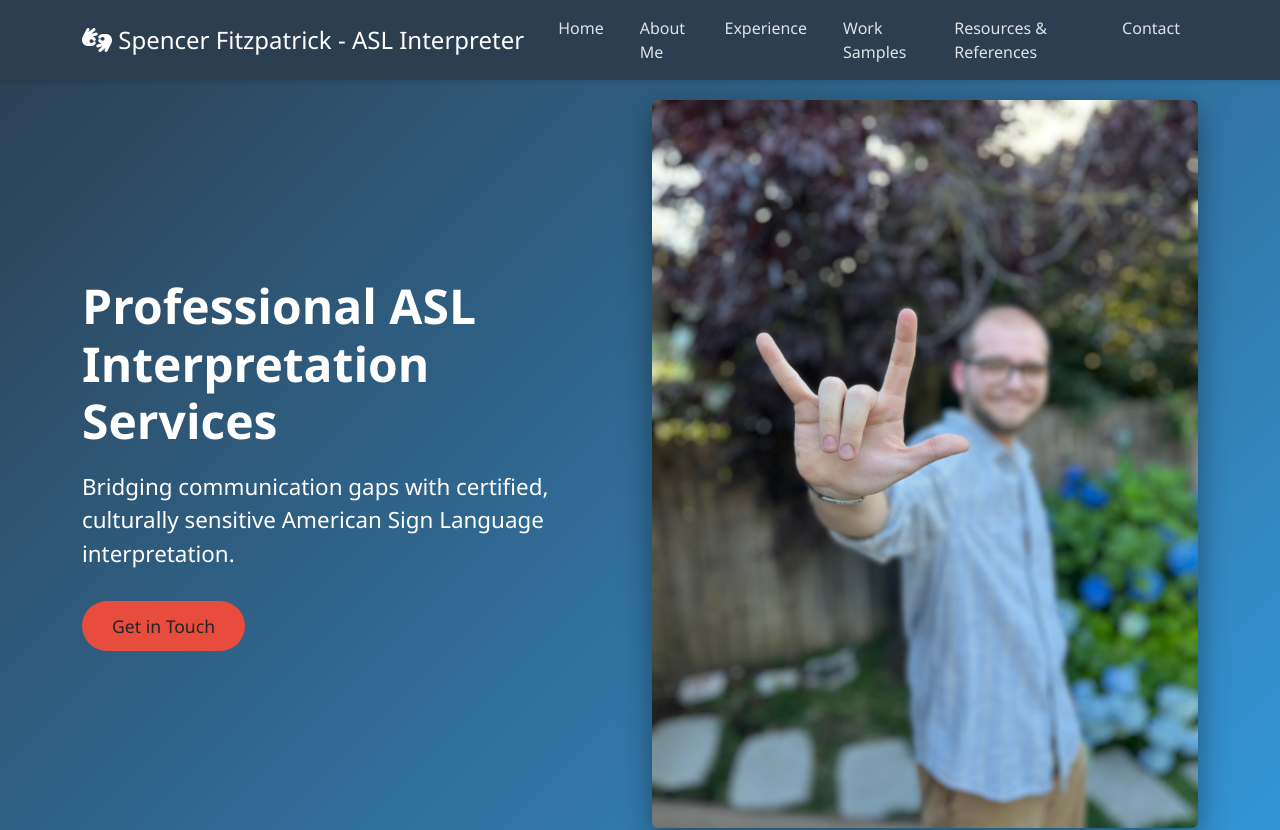
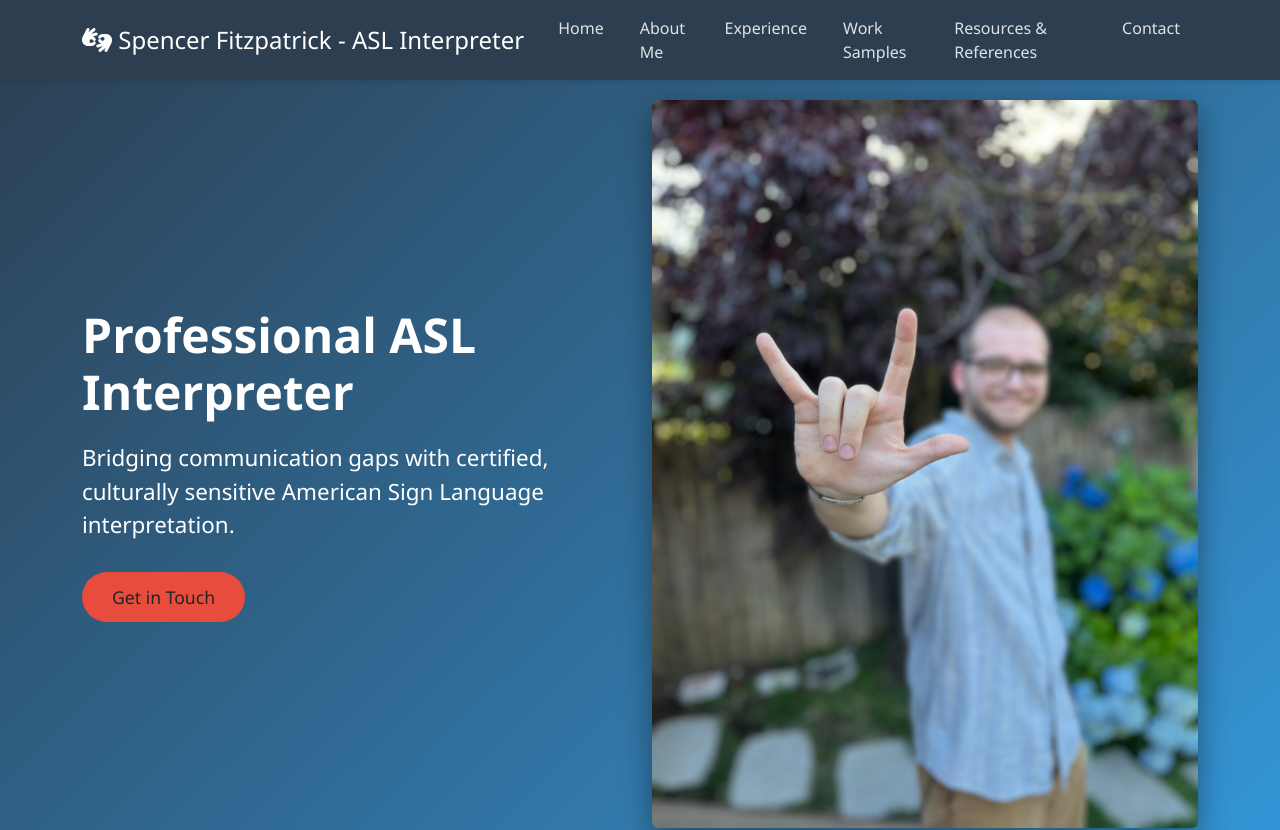
Before and after one commit to BFitz-FitzDevGroup/spencer-asl, a plain HTML site: page index.html in a window 1280 px wide. Shown: the top 830 px of the page. Drawn offline with nearby package versions, Linux system fonts and the light colour scheme.

Commit message:
Updated content

```diff
--- a/index.html
+++ b/index.html
@@ -376,7 +376,7 @@
         <div class="container">
             <div class="row align-items-center">
                 <div class="col-lg-6">
-                    <h1>Professional ASL Interpretation Services</h1>
+                    <h1>Professional ASL Interpreter</h1>
                     <p class="lead">Bridging communication gaps with certified, culturally sensitive American Sign Language interpretation.</p>
                     <a href="#contact" class="btn btn-primary-custom btn-lg">Get in Touch</a>
                 </div>
```
